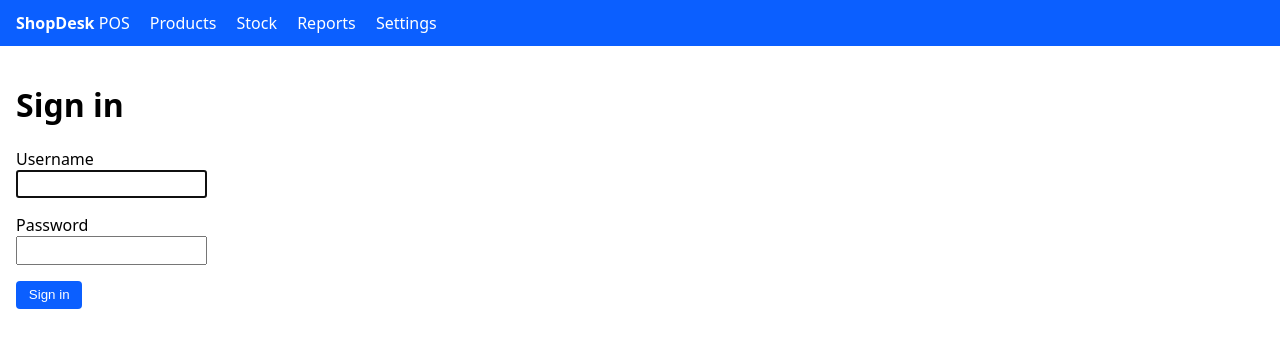
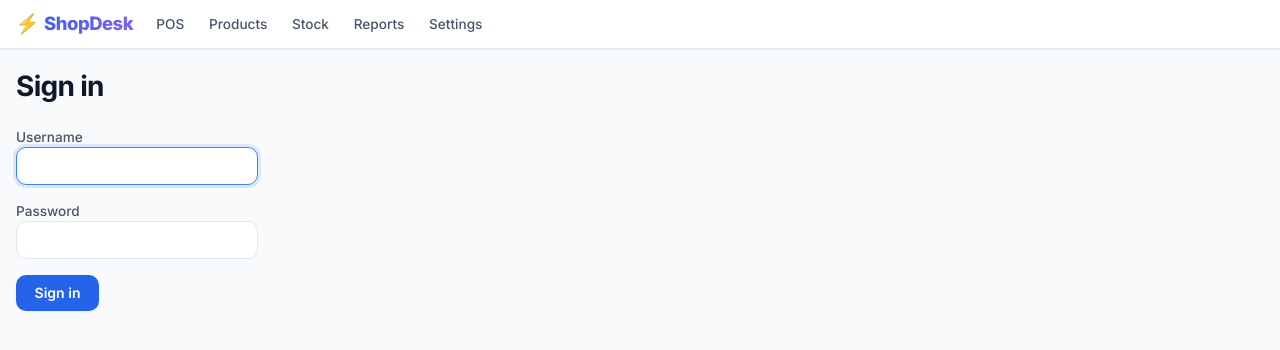
Before and after one commit to arafatsheikh098/ShopDesk, a FastAPI app: page /login in a window 1280 px wide. Shown: the top 350 px of the page. Run offline with FastAPI, Linux system fonts and the light colour scheme.

Commit message:
ui: implement modern, dynamic, user-friendly design system for ShopDesk POS

```diff
--- /dev/null
+++ b/app/static/css/style.css
@@ -0,0 +1,409 @@
+/* ==========================================================================
+   ShopDesk Modern Design System
+   High-performance, modern, dynamic & user-friendly POS interface
+   ========================================================================== */
+
+@import url('https://fonts.googleapis.com/css2?family=Inter:wght@300;400;500;600;700;800&family=JetBrains+Mono:wght@400;500&display=swap');
+
+:root {
+  --font-sans: 'Inter', -apple-system, BlinkMacSystemFont, 'Segoe UI', Roboto, sans-serif;
+  --font-mono: 'JetBrains Mono', monospace;
+
+  /* Color Palette */
+  --bg-main: #f8fafc;
+  --bg-surface: #ffffff;
+  --bg-surface-alt: #f1f5f9;
+  --border-color: #e2e8f0;
+  --border-focus: #3b82f6;
+
+  --text-primary: #0f172a;
+  --text-secondary: #475569;
+  --text-muted: #94a3b8;
+
+  --brand-primary: #2563eb;
+  --brand-primary-hover: #1d4ed8;
+  --brand-light: #eff6ff;
+
+  --success: #10b981;
+  --success-light: #ecfdf5;
+  --warning: #f59e0b;
+  --warning-light: #fffbeb;
+  --danger: #ef4444;
+  --danger-light: #fef2f2;
+
+  --shadow-sm: 0 1px 2px 0 rgb(0 0 0 / 0.05);
+  --shadow-md: 0 4px 6px -1px rgb(0 0 0 / 0.08), 0 2px 4px -2px rgb(0 0 0 / 0.06);
+  --shadow-lg: 0 10px 15px -3px rgb(0 0 0 / 0.1), 0 4px 6px -4px rgb(0 0 0 / 0.08);
+
+  --radius-sm: 6px;
+  --radius-md: 10px;
+  --radius-lg: 16px;
+  --radius-full: 9999px;
+  --transition: all 0.2s cubic-bezier(0.4, 0, 0.2, 1);
+}
+
+@media (prefers-color-scheme: dark) {
+  :root {
+    --bg-main: #0b0f19;
+    --bg-surface: #111827;
+    --bg-surface-alt: #1f2937;
+    --border-color: #374151;
+    --border-focus: #60a5fa;
+
+    --text-primary: #f9fafb;
+    --text-secondary: #9ca3af;
+    --text-muted: #6b7280;
+
+    --brand-primary: #3b82f6;
+    --brand-primary-hover: #2563eb;
+    --brand-light: rgba(59, 130, 246, 0.15);
+
+    --success: #10b981;
+    --success-light: rgba(16, 185, 129, 0.15);
+    --warning: #f59e0b;
+    --warning-light: rgba(245, 158, 11, 0.15);
+    --danger: #ef4444;
+    --danger-light: rgba(239, 68, 68, 0.15);
+
+    --shadow-sm: 0 1px 2px 0 rgb(0 0 0 / 0.4);
+    --shadow-md: 0 4px 6px -1px rgb(0 0 0 / 0.5);
+    --shadow-lg: 0 10px 15px -3px rgb(0 0 0 / 0.6);
+  }
+}
+
+*, *::before, *::after {
+  box-sizing: border-box;
+}
+
+body {
+  font-family: var(--font-sans);
+  background-color: var(--bg-main);
+  color: var(--text-primary);
+  margin: 0;
+  line-height: 1.5;
+  -webkit-font-smoothing: antialiased;
+}
+
+/* ==========================================================================
+   Header & Navigation
+   ========================================================================== */
+header {
+  position: sticky;
+  top: 0;
+  z-index: 50;
+  display: flex;
+  align-items: center;
+  justify-content: space-between;
+  flex-wrap: wrap;
+  gap: 0.5rem;
+  padding: 0.5rem 1rem;
+  background: var(--bg-surface);
+  border-bottom: 1px solid var(--border-color);
+  box-shadow: var(--shadow-sm);
+  backdrop-filter: blur(8px);
+}
+
+header strong {
+  font-size: 1.15rem;
+  font-weight: 800;
+  letter-spacing: -0.025em;
+  background: linear-gradient(135deg, var(--brand-primary), #8b5cf6);
+  -webkit-background-clip: text;
+  -webkit-text-fill-color: transparent;
+  margin-right: 0.5rem;
+  display: inline-flex;
+  align-items: center;
+  gap: 0.35rem;
+}
+
+header strong::before {
+  content: '⚡';
+  -webkit-text-fill-color: initial;
+}
+
+header nav, header > div {
+  display: flex;
+  align-items: center;
+  flex-wrap: wrap;
+  gap: 0.35rem;
+}
+
+header a {
+  color: var(--text-secondary);
+  text-decoration: none;
+  font-size: 0.85rem;
+  font-weight: 500;
+  padding: 0.35rem 0.6rem;
+  border-radius: var(--radius-sm);
+  transition: var(--transition);
+}
+
+header a:hover {
+  color: var(--brand-primary);
+  background: var(--brand-light);
+}
+
+.user-badge {
+  display: inline-flex;
+  align-items: center;
+  gap: 0.35rem;
+  font-size: 0.8rem;
+  font-weight: 500;
+  padding: 0.25rem 0.5rem;
+  border-radius: var(--radius-full);
+  background: var(--bg-surface-alt);
+  color: var(--text-secondary);
+}
+
+/* ==========================================================================
+   Main Content Layout
+   ========================================================================== */
+main {
+  max-width: 1280px;
+  width: 100%;
+  margin: 1rem auto;
+  padding: 0 1rem;
+}
+
+h1 {
+  font-size: 1.75rem;
+  font-weight: 700;
+  letter-spacing: -0.025em;
+  margin: 0 0 1.25rem;
+  color: var(--text-primary);
+}
+
+h2 {
+  font-size: 1.25rem;
+  font-weight: 600;
+  margin: 1.5rem 0 1rem;
+}
+
+/* ==========================================================================
+   Buttons & Interactive Elements
+   ========================================================================== */
+.btn {
+  display: inline-flex;
+  align-items: center;
+  justify-content: center;
+  gap: 0.5rem;
+  padding: 0.55rem 1.1rem;
+  font-family: inherit;
+  font-size: 0.875rem;
+  font-weight: 600;
+  color: #ffffff;
+  background: var(--brand-primary);
+  border: 1px solid transparent;
+  border-radius: var(--radius-md);
+  cursor: pointer;
+  text-decoration: none;
+  box-shadow: var(--shadow-sm);
+  transition: var(--transition);
+}
+
+.btn:hover {
+  background: var(--brand-primary-hover);
+  box-shadow: var(--shadow-md);
+  transform: translateY(-1px);
+}
+
+.btn:active {
+  transform: translateY(0);
+}
+
+.btn.secondary {
+  background: var(--bg-surface-alt);
+  color: var(--text-primary);
+  border-color: var(--border-color);
+}
+
+.btn.secondary:hover {
+  background: var(--border-color);
+  color: var(--text-primary);
+}
+
+.btn.danger {
+  background: var(--danger);
+  color: #ffffff;
+}
+
+.btn.danger:hover {
+  background: #dc2626;
+}
+
+.badge {
+  display: inline-flex;
+  align-items: center;
+  gap: 0.35rem;
+  padding: 0.25rem 0.65rem;
+  border-radius: var(--radius-full);
+  font-size: 0.75rem;
+  font-weight: 600;
+  background: var(--danger-light);
+  color: var(--danger);
+}
+
+.pending-badge {
+  display: none;
+}
+
+.pending-badge.show {
+  display: inline-flex;
+  animation: pulse 2s cubic-bezier(0.4, 0, 0.6, 1) infinite;
+}
+
+@keyframes pulse {
+  0%, 100% { opacity: 1; }
+  50% { opacity: 0.6; }
+}
+
+/* ==========================================================================
+   Form Controls
+   ========================================================================== */
+input, select, textarea {
+  font-family: inherit;
+  font-size: 0.925rem;
+  padding: 0.55rem 0.85rem;
+  border: 1px solid var(--border-color);
+  border-radius: var(--radius-md);
+  background: var(--bg-surface);
+  color: var(--text-primary);
+  outline: none;
+  transition: var(--transition);
+}
+
+input:focus, select:focus, textarea:focus {
+  border-color: var(--border-focus);
+  box-shadow: 0 0 0 3px rgba(59, 130, 246, 0.15);
+}
+
+label {
+  display: block;
+  font-size: 0.85rem;
+  font-weight: 500;
+  color: var(--text-secondary);
+  margin-bottom: 0.4rem;
+}
+
+/* ==========================================================================
+   Tables
+   ========================================================================== */
+table {
+  width: 100%;
+  border-collapse: separate;
+  border-spacing: 0;
+  margin: 1rem 0;
+  background: var(--bg-surface);
+  border: 1px solid var(--border-color);
+  border-radius: var(--radius-md);
+  overflow: hidden;
+  box-shadow: var(--shadow-sm);
+}
+
+th, td {
+  padding: 0.75rem 1rem;
+  text-align: left;
+  border-bottom: 1px solid var(--border-color);
+}
+
+th {
+  background: var(--bg-surface-alt);
+  font-size: 0.75rem;
+  font-weight: 700;
+  text-transform: uppercase;
+  letter-spacing: 0.05em;
+  color: var(--text-secondary);
+}
+
+tr:last-child td {
+  border-bottom: none;
+}
+
+tbody tr:hover {
+  background: var(--bg-surface-alt);
+}
+
+#pos-app {
+  display: flex;
+  flex-direction: column;
+  gap: 1.5rem;
+  width: 100%;
+  max-width: 100%;
+}
+
+@media (min-width: 1024px) {
+  #pos-app {
+    display: grid;
+    grid-template-columns: minmax(0, 1fr) 340px;
+    align-items: start;
+  }
+}
+
+#pos-app .row {
+  display: flex;
+  flex-wrap: wrap;
+  gap: 1rem;
+  background: var(--bg-surface);
+  padding: 1rem;
+  border-radius: var(--radius-lg);
+  border: 1px solid var(--border-color);
+  box-shadow: var(--shadow-sm);
+  width: 100%;
+  max-width: 100%;
+}
+
+#pos-app .row > div {
+  flex: 1 1 200px;
+  min-width: 0;
+}
+
+#cart {
+  margin: 0;
+}
+
+.totals {
+  background: var(--bg-surface);
+  border: 1px solid var(--border-color);
+  border-radius: var(--radius-lg);
+  padding: 1.5rem;
+  box-shadow: var(--shadow-md);
+  display: flex;
+  flex-direction: column;
+  gap: 1rem;
+}
+
+.totals > div {
+  display: flex;
+  justify-content: space-between;
+  align-items: center;
+  flex-wrap: wrap;
+  gap: 0.5rem;
+  font-size: 0.95rem;
+  color: var(--text-secondary);
+}
+
+.totals input, .totals select {
+  max-width: 140px;
+  flex: 1 1 auto;
+}
+
+.totals #total {
+  font-size: 1.5rem;
+  font-weight: 800;
+  color: var(--brand-primary);
+  font-family: var(--font-mono);
+}
+
+.totals #finish {
+  width: 100%;
+  padding: 0.85rem;
+  font-size: 1.05rem;
+  background: linear-gradient(135deg, var(--brand-primary), #4f46e5);
+}
+
+/* Flash & messages */
+#msg {
+  font-size: 0.875rem;
+  font-weight: 500;
+  text-align: center;
+}
--- a/app/templates/base.html.j2
+++ b/app/templates/base.html.j2
@@ -4,30 +4,12 @@
 <meta charset="utf-8">
 <meta name="viewport" content="width=device-width, initial-scale=1">
 <title>{% block title %}ShopDesk{% endblock %}</title>
-<link rel="manifest" href="/static/manifest.webmanifest">
-<meta name="theme-color" content="#0b5fff">
-<style>
-  :root { color-scheme: light dark; }
-  body { font-family: system-ui, -apple-system, "Segoe UI", Roboto, sans-serif; margin: 0; }
-  header { background: #0b5fff; color: white; padding: 0.75rem 1rem; }
-  header a { color: white; text-decoration: none; margin-right: 1rem; }
-  main { padding: 1rem; }
-  table { border-collapse: collapse; width: 100%; }
-  th, td { border: 1px solid #ccc; padding: 0.4rem 0.6rem; text-align: left; }
-  .btn { display: inline-block; padding: 0.4rem 0.8rem; background: #0b5fff; color: white;
-         border: none; border-radius: 4px; text-decoration: none; cursor: pointer; }
-  .btn.secondary { background: #666; }
-  .btn.danger { background: #b00020; }
-  input, select, textarea { padding: 0.3rem; }
-  .badge { display: inline-block; padding: 0.1rem 0.5rem; background: #b00020; color: white;
-           border-radius: 999px; font-size: 0.8rem; }
-  .pending-badge { display: none; }
-  .pending-badge.show { display: inline-block; }
-</style>
+<link rel="stylesheet" href="/static/css/style.css">
 {% block extrahead %}{% endblock %}
 </head>
 <body>
 <header>
+  <div>
     <strong>ShopDesk</strong>
     <a href="/pos">POS</a>
     <a href="/products">Products</a>
@@ -35,9 +17,13 @@
     <a href="/reports/daily">Reports</a>
     <a href="/settings">Settings</a>
     <span id="pending-badge" class="badge pending-badge">Pending: 0</span>
-  <span style="float: right;">
-    {% if user %}{{ user.username }} ({{ user.role.value }}) | <a href="/logout" style="color:white">Logout</a>{% endif %}
-  </span>
+  </div>
+  <div>
+    {% if user %}
+      <span class="user-badge">👤 {{ user.username }} ({{ user.role.value }})</span>
+      <a href="/logout" class="btn secondary" style="padding: 0.3rem 0.6rem; font-size: 0.8rem;">Logout</a>
+    {% endif %}
+  </div>
 </header>
 <main>
   {% block content %}{% endblock %}
```
Lines whose indentation alone changed are shown as unchanged.
